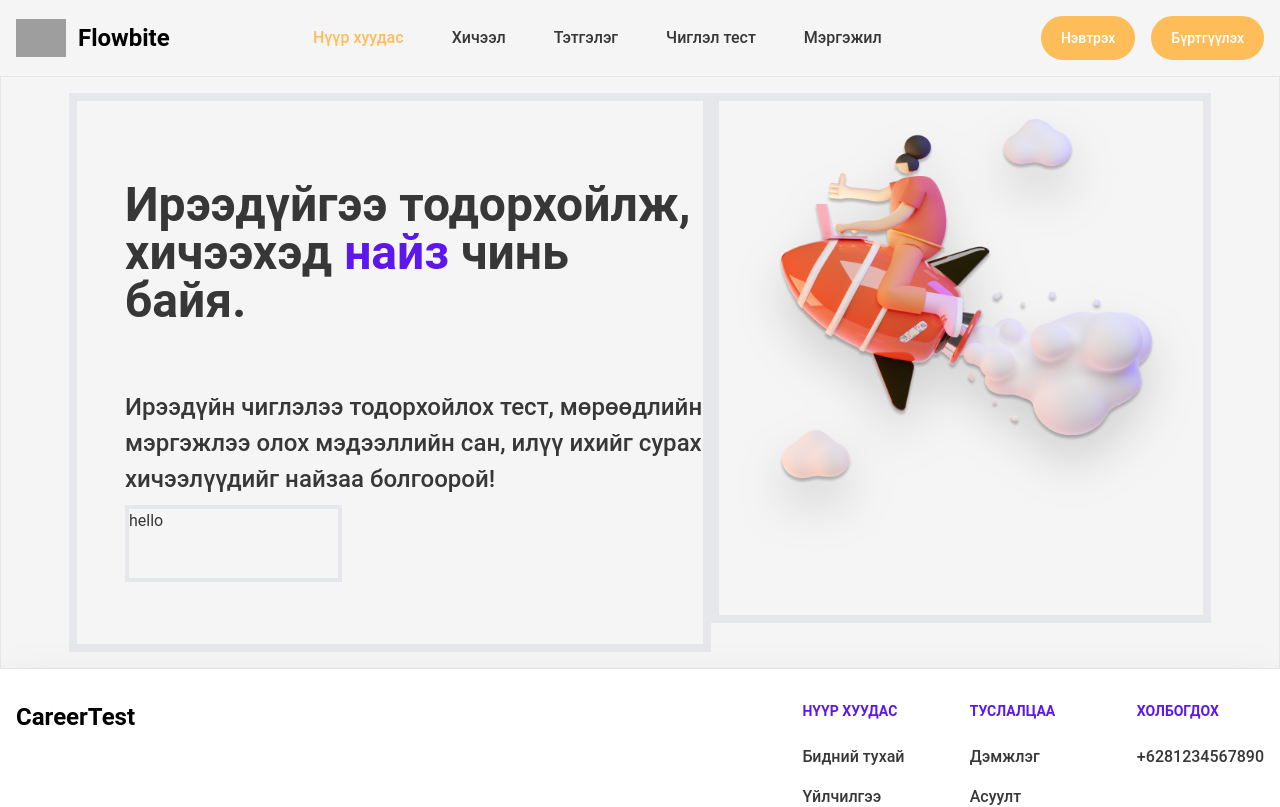
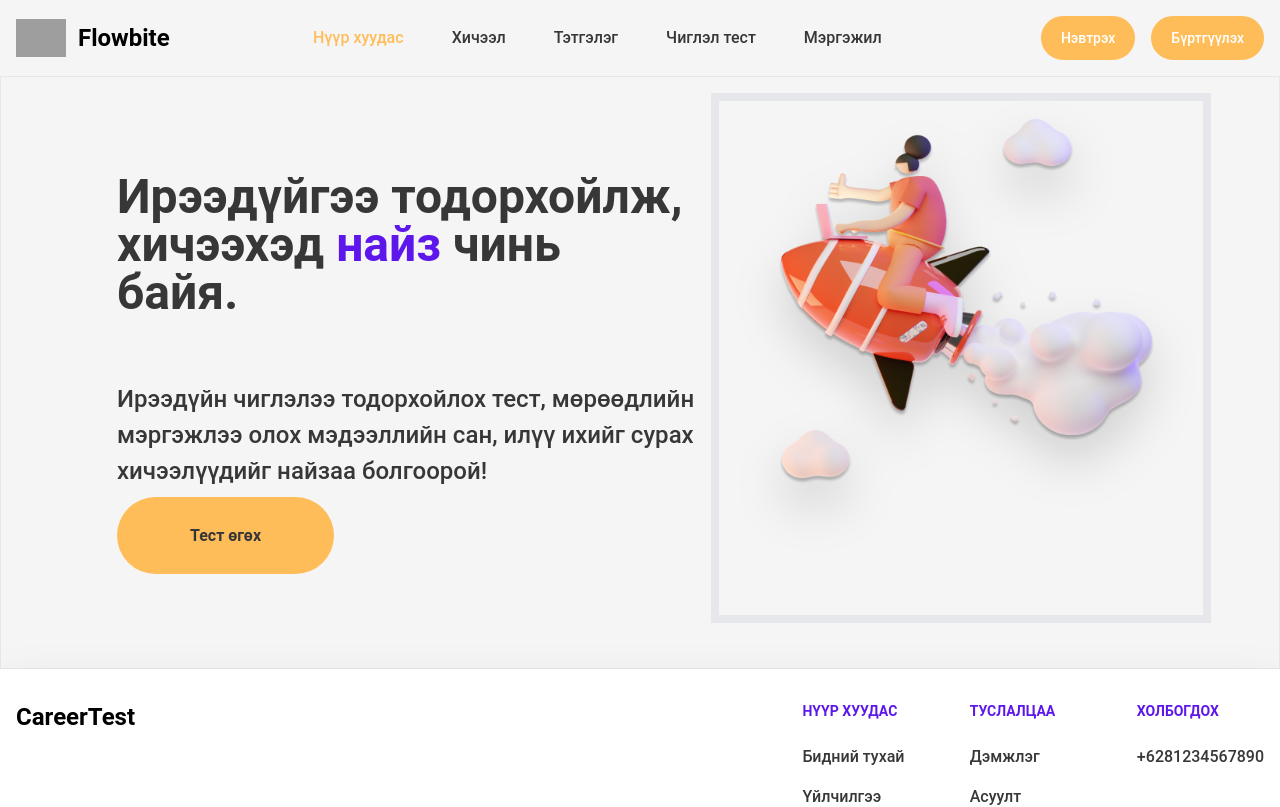
Before and after one commit to nomuluun/oyunlagcareer, a Next.js app: page / in a window 1280 px wide. Shown: the top 807 px of the page. Built offline with nearby package versions, Linux system fonts and the light colour scheme; grey boxes are pictures that could not be loaded.

Commit message:
homepage

```diff
--- a/src/components/Nuurhuudas.jsx
+++ b/src/components/Nuurhuudas.jsx
@@ -2,11 +2,11 @@ export default function Nuurhuudas(){
     return(
         <div className=" max-w-screen-xl flex flex-col items-center justify-between mx-auto p-4 border">
             <div className="flex">
-            <div className="border-8 w-[642px] h-[559px] p-12  text-[#373737] flex flex-col">
+            <div className=" w-[642px] h-[559px] p-12  text-[#373737] flex flex-col">
                 <h1 className="text-[48px] font-bold w-[573px] h-auto text-left leading-none py-4 my-4">Ирээдүйгээ тодорхойлж,
                     хичээхэд <span className="text-[#5E17EB]">найз</span> чинь байя.</h1>
                     <p className="text-[24px] w-[630px] h-[116px] font-medium my-4 py-4">Ирээдүйн чиглэлээ тодорхойлох тест, мөрөөдлийн мэргэжлээ олох мэдээллийн сан, илүү ихийг сурах хичээлүүдийг найзаа болгоорой!</p>
-            <div className="w-[217px] h-[77px] border-4 "> <button>hello</button></div>
+            <div className="w-[217px] h-[77px] rounded-full text-[#373737] bg-[#FFBD59] text-center flex items-center justify-center font-bold hover" > <button>Тест өгөх</button></div>
             </div>
             <div className="h-[530px] w-[500px] border-8 px-8"><img src="/Saly-1.png" alt="" className="drop-shadow-2xl" /></div>
             </div>
```
